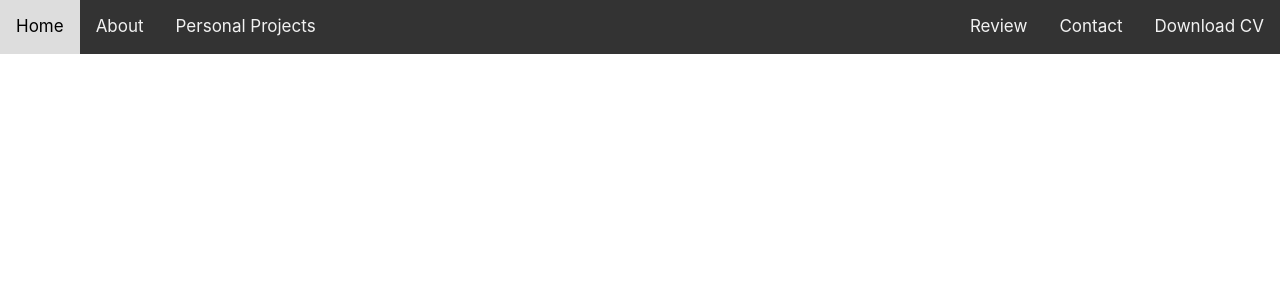
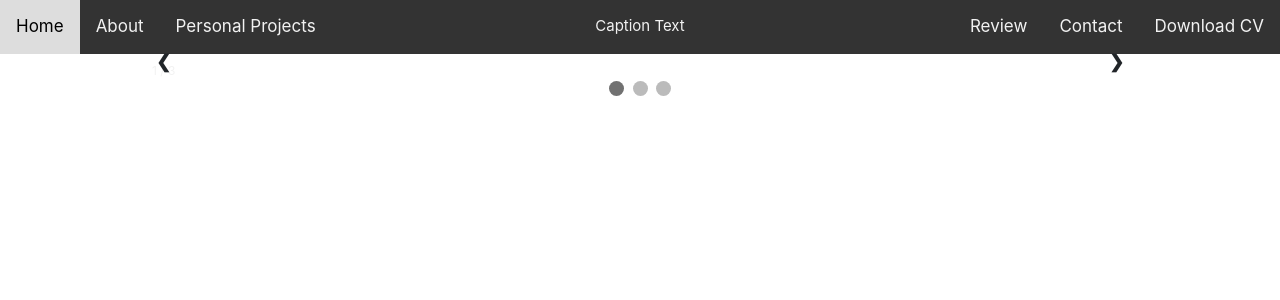
Before and after one commit to TobyPickard/portfolio, a Flask app: page / in a window 1280 px wide. Shown: the top 300 px of the page. Run offline with Flask 2, Linux system fonts and the light colour scheme; some libraries are stand-ins or nearby versions.

Commit message:
starting work on the homepage

```diff
--- /dev/null
+++ b/static/css/slideshow.css
@@ -0,0 +1,94 @@
+* {box-sizing:border-box}
+
+/* Slideshow container */
+.slideshow-container {
+  max-width: 1000px;
+  position: relative;
+  margin: auto;
+}
+
+/* Hide the images by default */
+.mySlides {
+  display: none;
+}
+
+/* Next & previous buttons */
+.prev, .next {
+  cursor: pointer;
+  position: absolute;
+  top: 50%;
+  width: auto;
+  margin-top: -22px;
+  padding: 16px;
+  color: rgb(230, 16, 16);
+  font-weight: bold;
+  font-size: 18px;
+  transition: 0.6s ease;
+  border-radius: 0 3px 3px 0;
+  user-select: none;
+}
+
+/* Position the "next button" to the right */
+.next {
+  right: 0;
+  border-radius: 3px 0 0 3px;
+}
+
+/* On hover, add a black background color with a little bit see-through */
+.prev:hover, .next:hover {
+  background-color: rgba(0,0,0,0.8);
+}
+
+/* Caption text */
+.text {
+  color: #f2f2f2;
+  font-size: 15px;
+  padding: 8px 12px;
+  position: absolute;
+  bottom: 8px;
+  width: 100%;
+  text-align: center;
+}
+
+/* Number text (1/3 etc) */
+.numbertext {
+  color: #f2f2f2;
+  font-size: 12px;
+  padding: 8px 12px;
+  position: absolute;
+  top: 0;
+}
+
+/* The dots/bullets/indicators */
+.dot {
+  cursor: pointer;
+  height: 15px;
+  width: 15px;
+  margin: 0 2px;
+  background-color: #bbb;
+  border-radius: 50%;
+  display: inline-block;
+  transition: background-color 0.6s ease;
+}
+
+.active, .dot:hover {
+  background-color: #717171;
+}
+
+/* Fading animation */
+/* .fade {
+  -webkit-animation-name: fade;
+  -webkit-animation-duration: 1.5s;
+  animation-name: fade;
+  animation-duration: 1.5s;
+} */
+
+@-webkit-keyframes fade {
+  from {opacity: .4}
+  to {opacity: 1}
+}
+
+@keyframes fade {
+  from {opacity: .4}
+  to {opacity: 1}
+}
--- /dev/null
+++ b/static/js/slideshow.js
@@ -0,0 +1,28 @@
+var slideIndex = 1;
+showSlides(slideIndex);
+
+// Next/previous controls
+function plusSlides(n) {
+  showSlides(slideIndex += n);
+}
+
+// Thumbnail image controls
+function currentSlide(n) {
+  showSlides(slideIndex = n);
+}
+
+function showSlides(n) {
+  var i;
+  var slides = document.getElementsByClassName("mySlides");
+  var dots = document.getElementsByClassName("dot");
+  if (n > slides.length) {slideIndex = 1}
+  if (n < 1) {slideIndex = slides.length}
+  for (i = 0; i < slides.length; i++) {
+      slides[i].style.display = "none";
+  }
+  for (i = 0; i < dots.length; i++) {
+      dots[i].className = dots[i].className.replace(" active", "");
+  }
+  slides[slideIndex-1].style.display = "block";
+  dots[slideIndex-1].className += " active";
+}
--- a/templates/base.html
+++ b/templates/base.html
@@ -24,6 +24,7 @@
     {% block content %} {% endblock %}
     <!-- Optional JavaScript -->
     <script src="/static/js/tabs.js"></script>
+    <script src="/static/js/slideshow.js"></script>
     <!-- jQuery first, then Popper.js, then Bootstrap JS -->
     <script src="https://code.jquery.com/jquery-3.3.1.slim.min.js" integrity="sha384-q8i/X+965DzO0rT7abK41JStQIAqVgRVzpbzo5smXKp4YfRvH+8abtTE1Pi6jizo" crossorigin="anonymous"></script>
     <script src="https://cdnjs.cloudflare.com/ajax/libs/popper.js/1.14.7/umd/popper.min.js" integrity="sha384-UO2eT0CpHqdSJQ6hJty5KVphtPhzWj9WO1clHTMGa3JDZwrnQq4sF86dIHNDz0W1" crossorigin="anonymous"></script>
--- a/templates/home.html
+++ b/templates/home.html
@@ -1 +1,44 @@
 {% extends 'base.html' %}
+
+{% block content %}
+
+<link rel="stylesheet" href="../static/css/slideshow.css">
+
+<!-- Slideshow container -->
+<div class="slideshow-container">
+
+    <!-- Full-width images with number and caption text -->
+    <div class="mySlides">
+        <div class="numbertext">1 / 3</div>
+        <!-- <img src="static/images/index.jpg" style="width:100%"> -->
+        <div class="text">Caption Text</div>
+    </div>
+
+    <div class="mySlides">
+        <div class="numbertext">2 / 3</div>
+        <img src="static/images/index2.jpg" style="width:100%">
+        <div class="text">Caption Two</div>
+    </div>
+
+    <div class="mySlides">
+        <div class="numbertext">3 / 3</div>
+        <img src="static/images/index3.jpg" style="width:100%">
+        <div class="text">Caption Three</div>
+    </div>
+
+    <!-- Next and previous buttons -->
+    <a class="prev" onclick="plusSlides(-1)">&#10094;</a>
+    <a class="next" onclick="plusSlides(1)">&#10095;</a>
+</div>
+<br>
+
+<!-- The dots/circles -->
+<div style="text-align:center">
+<span class="dot" onclick="currentSlide(1)"></span>
+<span class="dot" onclick="currentSlide(2)"></span>
+<span class="dot" onclick="currentSlide(3)"></span>
+</div>
+
+<script></script>
+
+{% endblock %}
```
Also changed, not shown: static/images/index.jpg (added), static/images/index2.jpg (added), static/images/index3.jpg (added).
